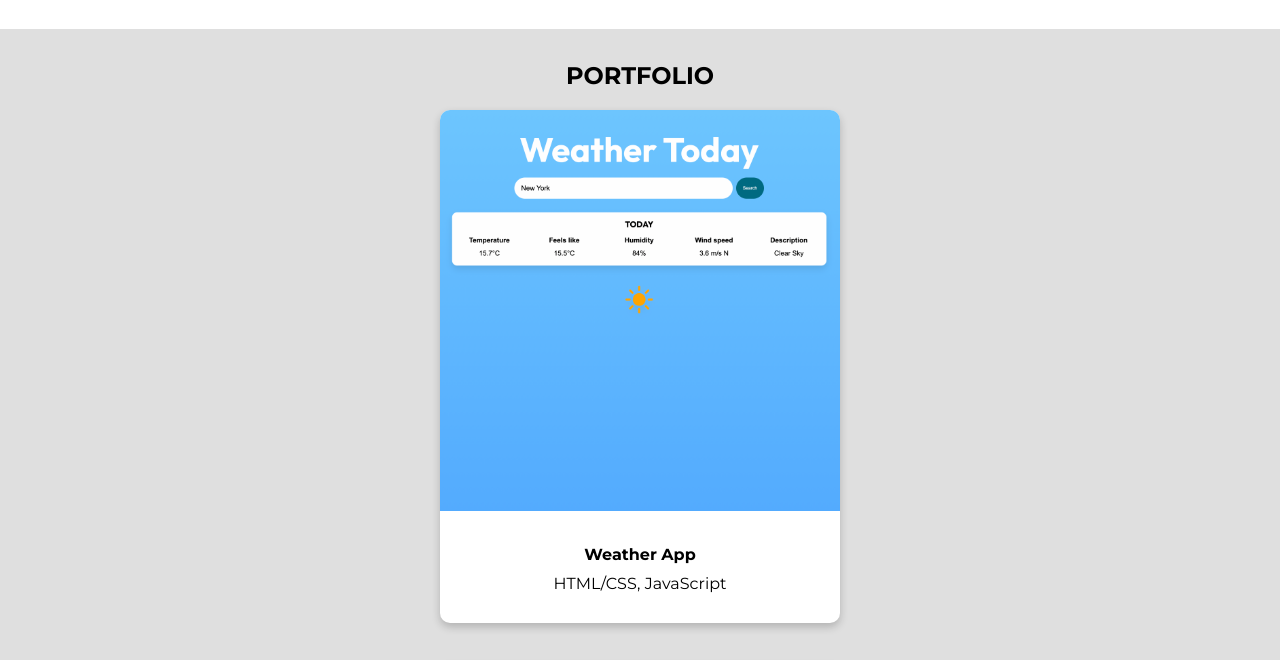
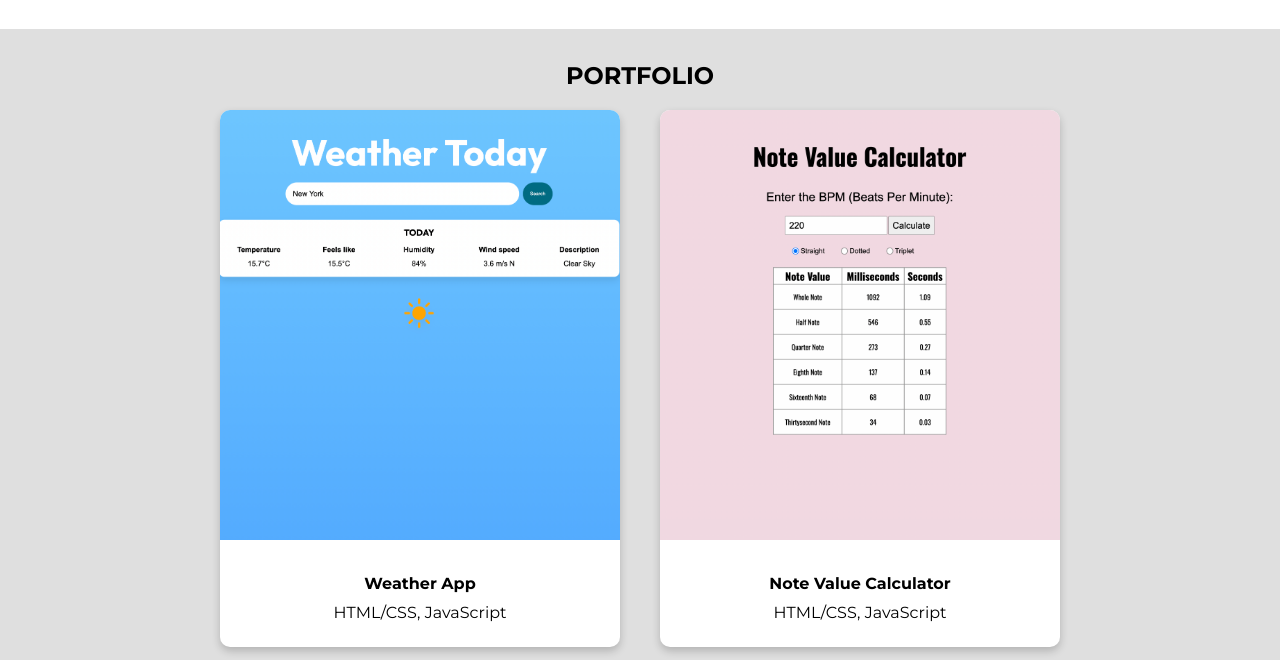
Before and after one commit to hugosundberg/hugo, a plain HTML site: page index.html in a window 1280 px wide. Shown: the part 925-1585 px from the top of the page. Drawn offline with nearby package versions, Linux system fonts and the light colour scheme.

Commit message:
Update styles.css

```diff
--- a/styles.css
+++ b/styles.css
@@ -172,7 +172,6 @@ section {
 }
 
 .portfolio-section {
-    overflow: auto;
     background-color:rgb(223, 223, 223);
 }
 
@@ -180,7 +179,8 @@ section {
     overflow: auto;
     white-space: nowrap;
     white-space: nowrap;
-    display: flex;
+    display: grid;
+    grid-template-columns: 1fr 1fr 1fr 1fr;
     gap: 40px;
     padding: 20px;
 }
@@ -353,9 +353,15 @@ section {
     }
 }
 
+@media (max-width: 1790px) {
+    .portfolio-cards {
+        grid-template-columns: 1fr 1fr 1fr;
+    }
+}
+
 @media (max-width: 1370px) {
     .portfolio-cards {
-        display: block;
+        grid-template-columns: 1fr 1fr;
     }
     .card {
         margin-bottom: 40px;
@@ -420,7 +426,9 @@ section {
         grid-template-columns: 1fr 1fr;
     }
 
-
+    .portfolio-cards {
+        grid-template-columns: 1fr;
+    }
 }
 
 @media(max-width: 635px) {
```
